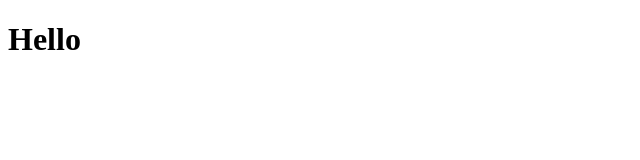
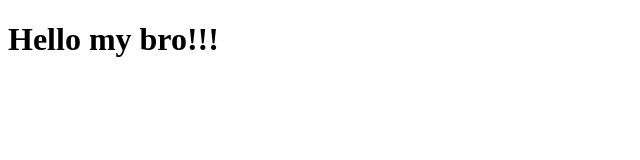
Before and after one commit to futuramochka/mytest, a plain HTML site: page bar/index.html in a window 1280 px wide. Shown: the whole page, without its empty margins (0-640 px from the left). Drawn offline with Linux system fonts and the light colour scheme.

Commit message:
Изменил заголовок первого уровня, добавил привет для бро))!

```diff
--- a/bar/index.html
+++ b/bar/index.html
@@ -4,6 +4,6 @@
     <title>We are!!!</title>
   </head>
   <body>
-    <h1>Hello</h1>
+    <h1>Hello my bro!!!</h1>
   </body>
 </html>
```
